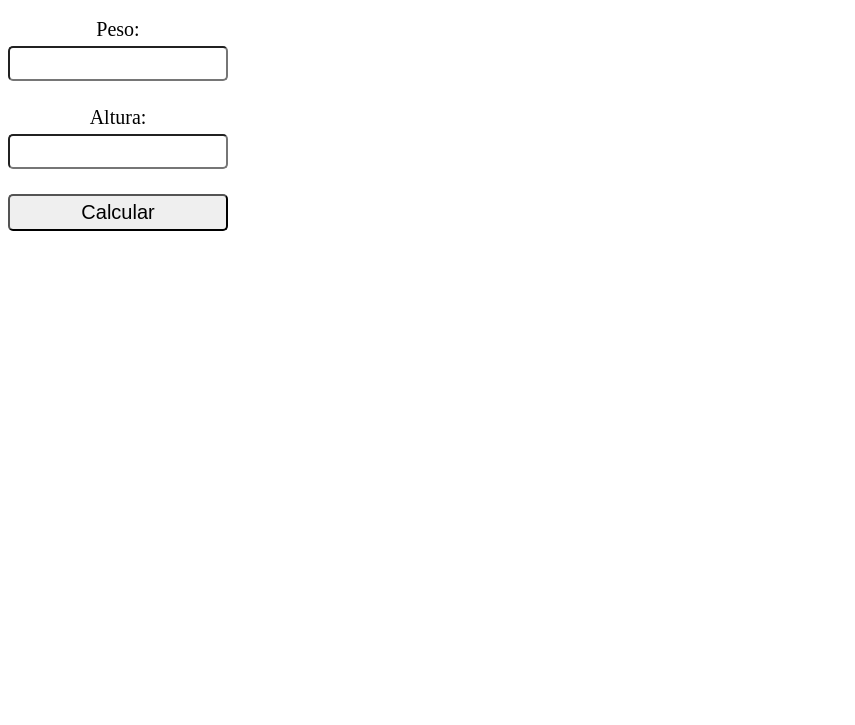
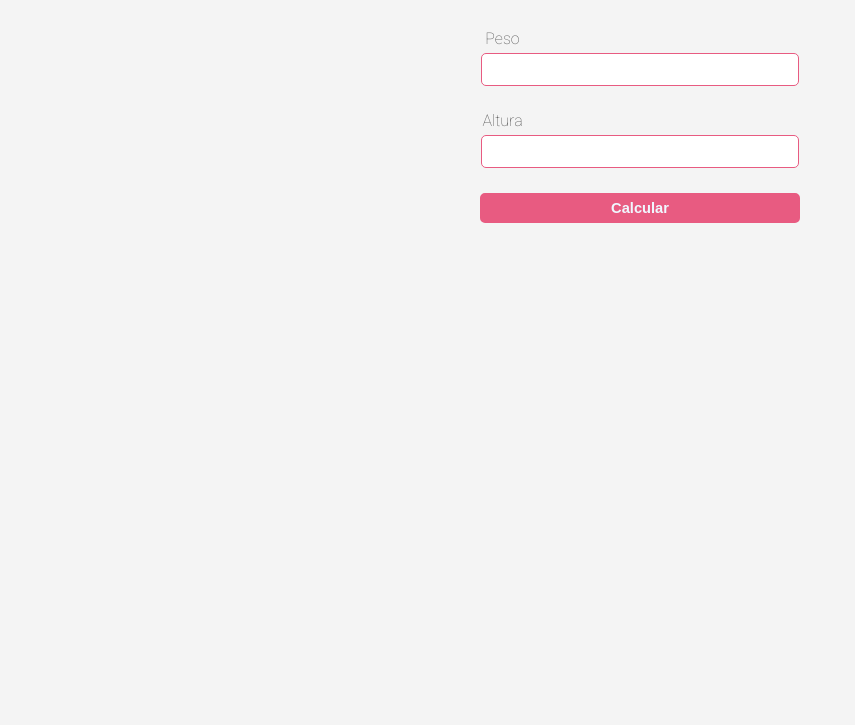
Before and after one commit to hiago-agostinho/calculo-imc, a plain HTML site: page index.html in a window 1280 px wide. Shown: the part 75-800 px from the top of the page, without its empty margins (0-855 px from the left). Drawn offline with Linux system fonts and the light colour scheme.

Commit message:
Ajustando interface primaria

```diff
--- a/index.html
+++ b/index.html
@@ -10,15 +10,15 @@
         <h1 class="title">Cálculo de IMC</h1>
         <div class="container">
             <div class="input-group">
-                <label for="peso">Peso:</label>
+                <label for="peso">Peso</label>
                 <input type="number" name="peso" id="peso">
             </div>
             <div class="input-group">
-                <label for="altura">Altura:</label>
+                <label for="altura">Altura</label>
                 <input type="number" name="altura" id="altura">
             </div>
             <div class="button">
-                <button type="button">Calcular</button>
+                <button type="submit">Calcular</button>
             </div>
         </div>
     </body>
--- a/style.css
+++ b/style.css
@@ -1,11 +1,19 @@
+@import url('https://fonts.googleapis.com/css2?family=Roboto:ital,wght@0,100;1,100&display=swap');
+
+body {
+    font-family: 'Roboto', sans-serif;
+    background: #f4f4f4;
+}
+
 h1 {
+    color: #e85b81;
     text-align: center;
 }
 
 .container {
     display: flex;
     flex-direction: column;
-    align-items: flex-start;
+    align-items: center;
     justify-content: center;
     height: 30vh;
 }
@@ -18,20 +26,30 @@ h1 {
 }
 
 label {
-    font-size: 15pt;
+    margin-right: 275px;
+    color: #505050;
+    font-size: 12pt;
     margin-bottom: 5px;
 }
 
 input {
     margin-bottom: 10px;
-    width: 200px;
+    width: 300px;
     padding: 8px;
     border-radius: 5px;
+    border: 1px solid #e85b81;
+    border-color: #e85b81;
 }
 
 button {
-    font-size: 15pt;
-    width: 220px;
+    border: 2px solid #e85b81;
+    border-color: #e85b81;
+    background: #e85b81;
+    color: aliceblue;
+
+    font-size: 11pt;
+    width: 320px;
     padding: 5px;
     border-radius: 5px;
+    font-weight: bold;
 }
```
